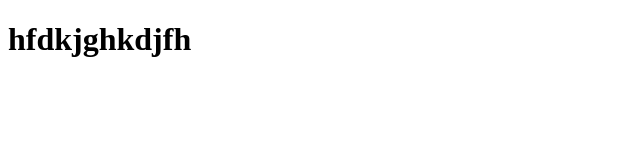
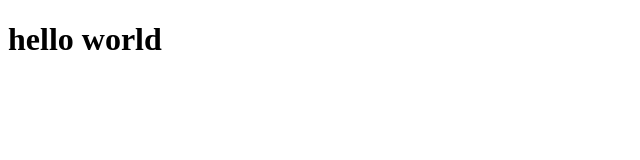
Before and after one commit to sanjanaaps/cousera-test, a plain HTML site: page Index.html in a window 1280 px wide. Shown: the whole page, without its empty margins (0-640 px from the left). Drawn offline with Linux system fonts and the light colour scheme.

Commit message:
second commit

```diff
--- a/Index.html
+++ b/Index.html
@@ -5,6 +5,6 @@
         <title>cousera test</title>
     </head>
     <body>
-        <h1>hfdkjghkdjfh</h1>
+        <h1>hello world</h1>
     </body>
 </html>
```
